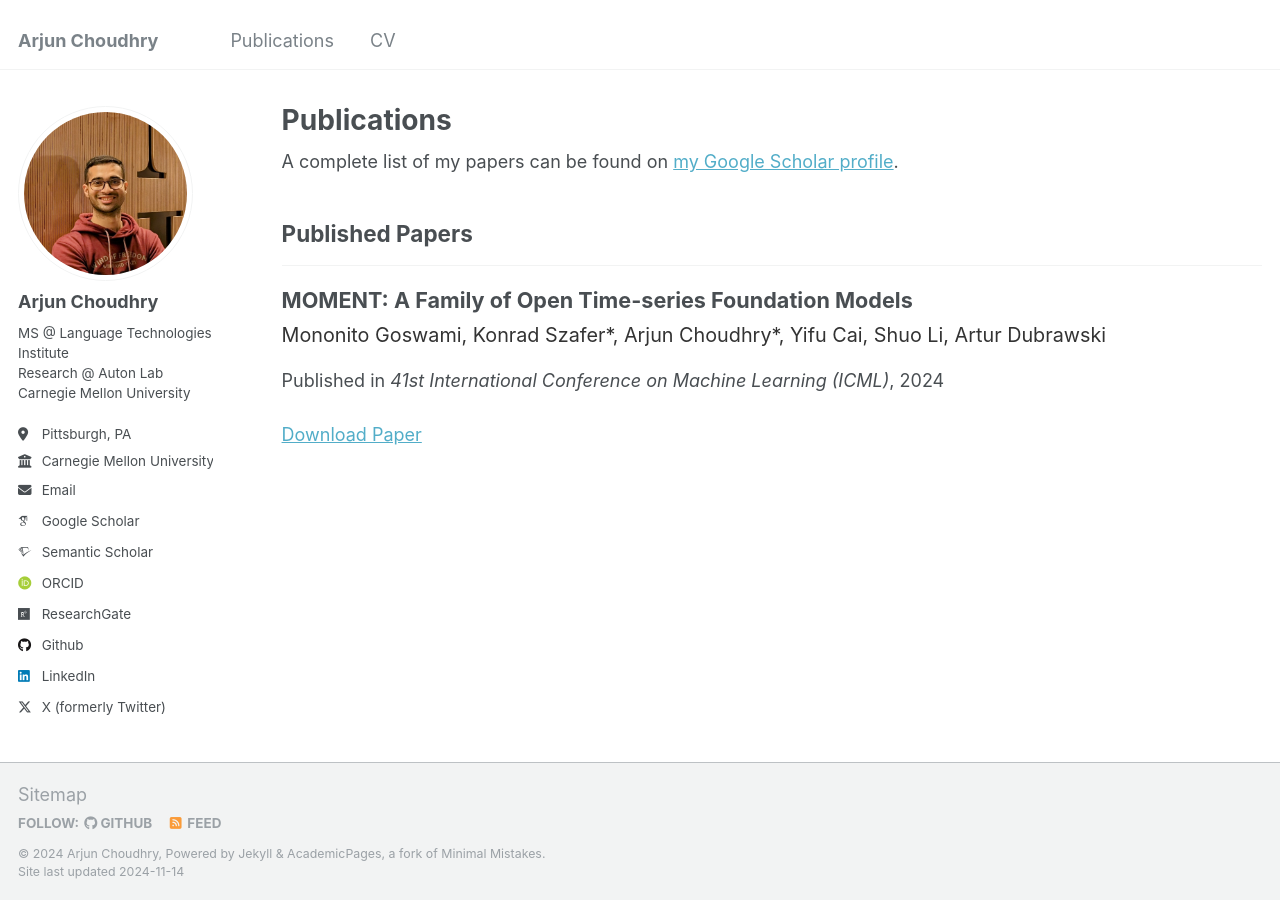
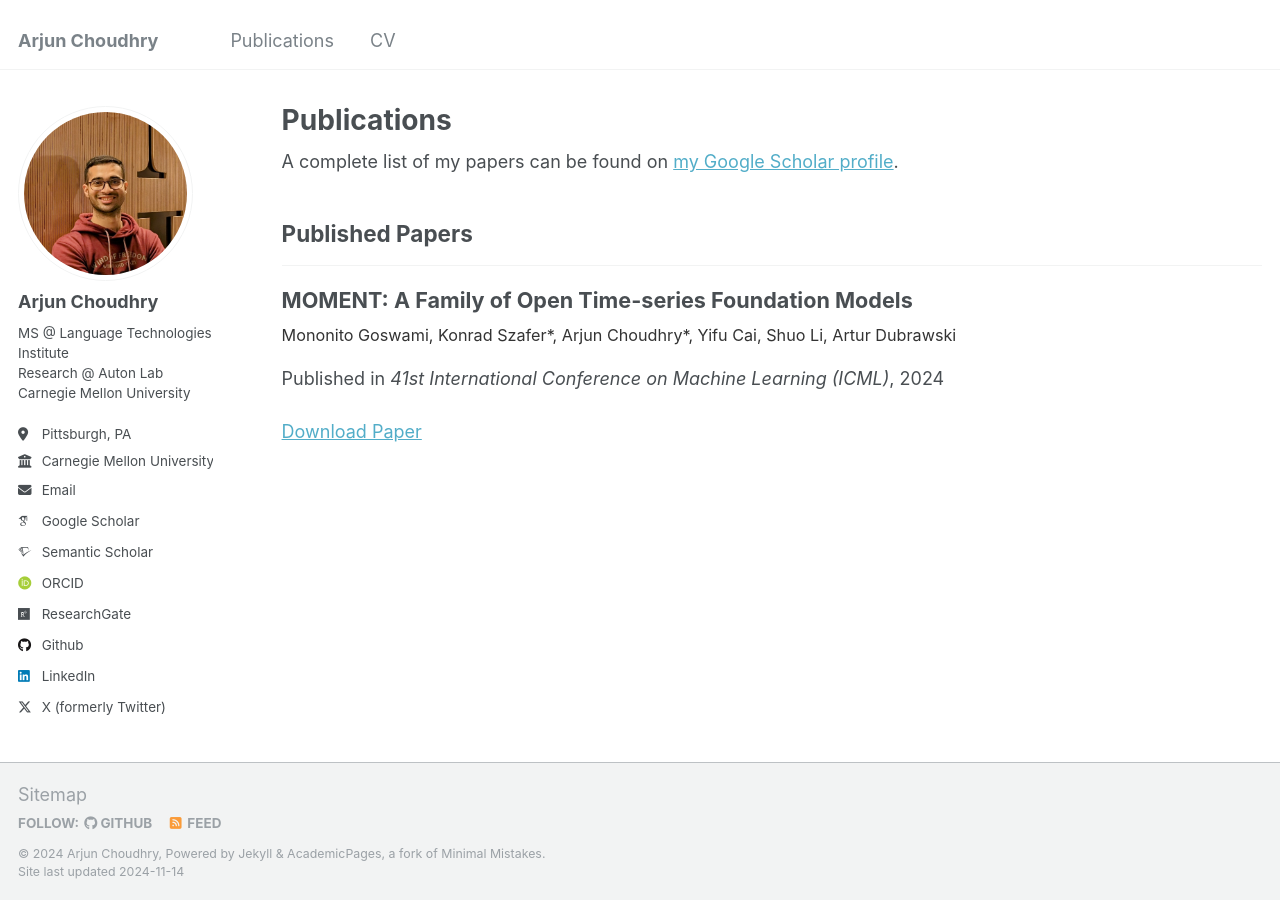
Before and after one commit to Arjun7m/arjun7m.github.io, a Jekyll site: the page built from _pages/publications.html, in a window 1280 px wide. Built offline with Jekyll 4.4.1, drawn with Linux system fonts in a browser that asks for light colours; some web fonts are replaced.

Commit message:
Update margins

```diff
--- a/_pages/publications.html
+++ b/_pages/publications.html
@@ -56,10 +56,9 @@
   }
 
   .publication-authors {
-    font-size: 1.1em;
+    font-size: 0.9em;
     color: #333;
-    margin-bottom: 0.2em;  /* Reduced from 0.5em */
-    line-height: 1.3;
+    margin-bottom: 0.1em;  /* Reduced from 0.5em */
   }
 
   /* Style for the publication venue and other details */
@@ -76,7 +75,7 @@
 
   /* Style for the download link to maintain consistent spacing */
   .publication-item a {
-    margin-top: 0.2em;
+    margin-top: 0.1em;
     display: inline-block;
   }
 </style>
```
